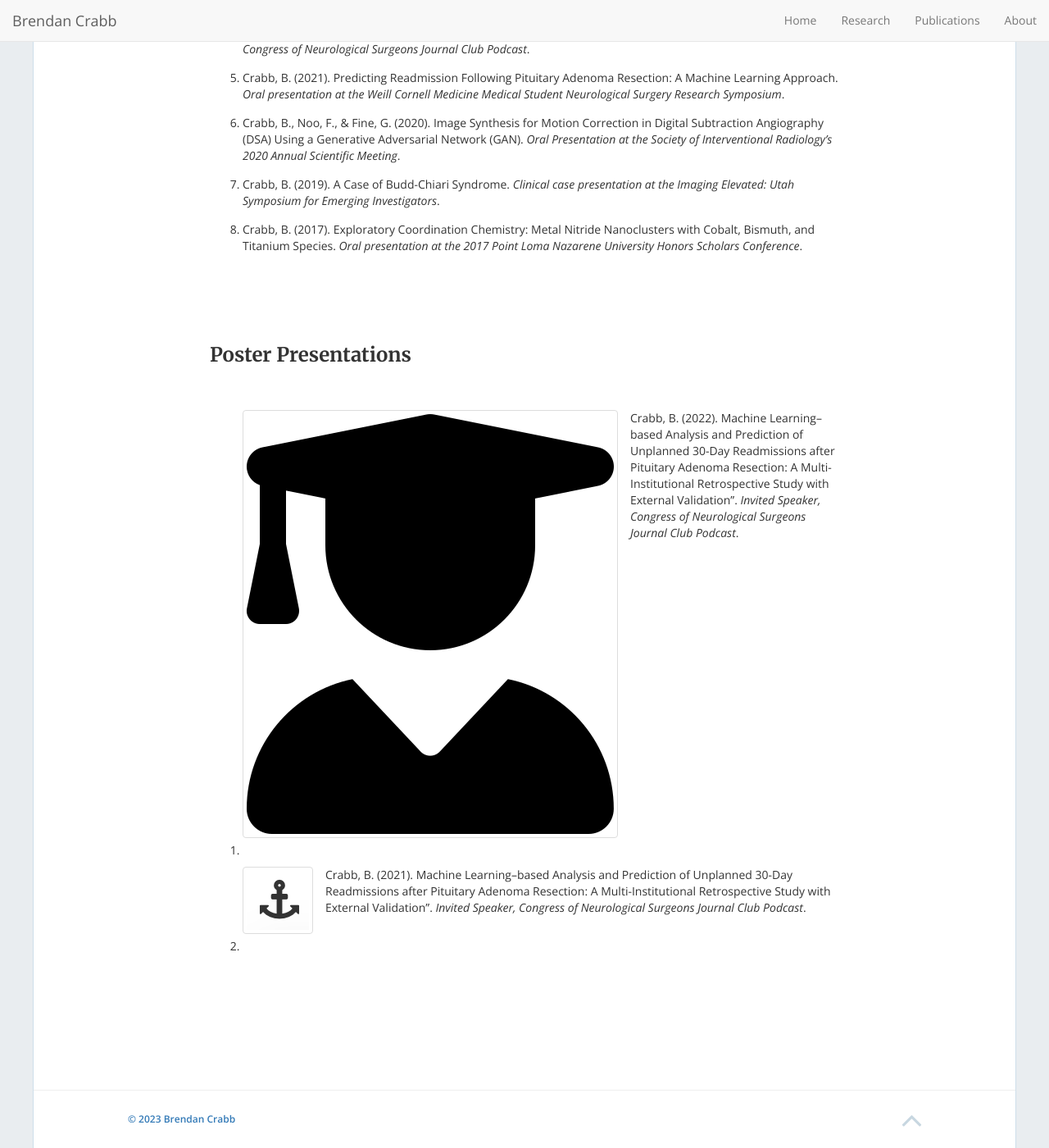
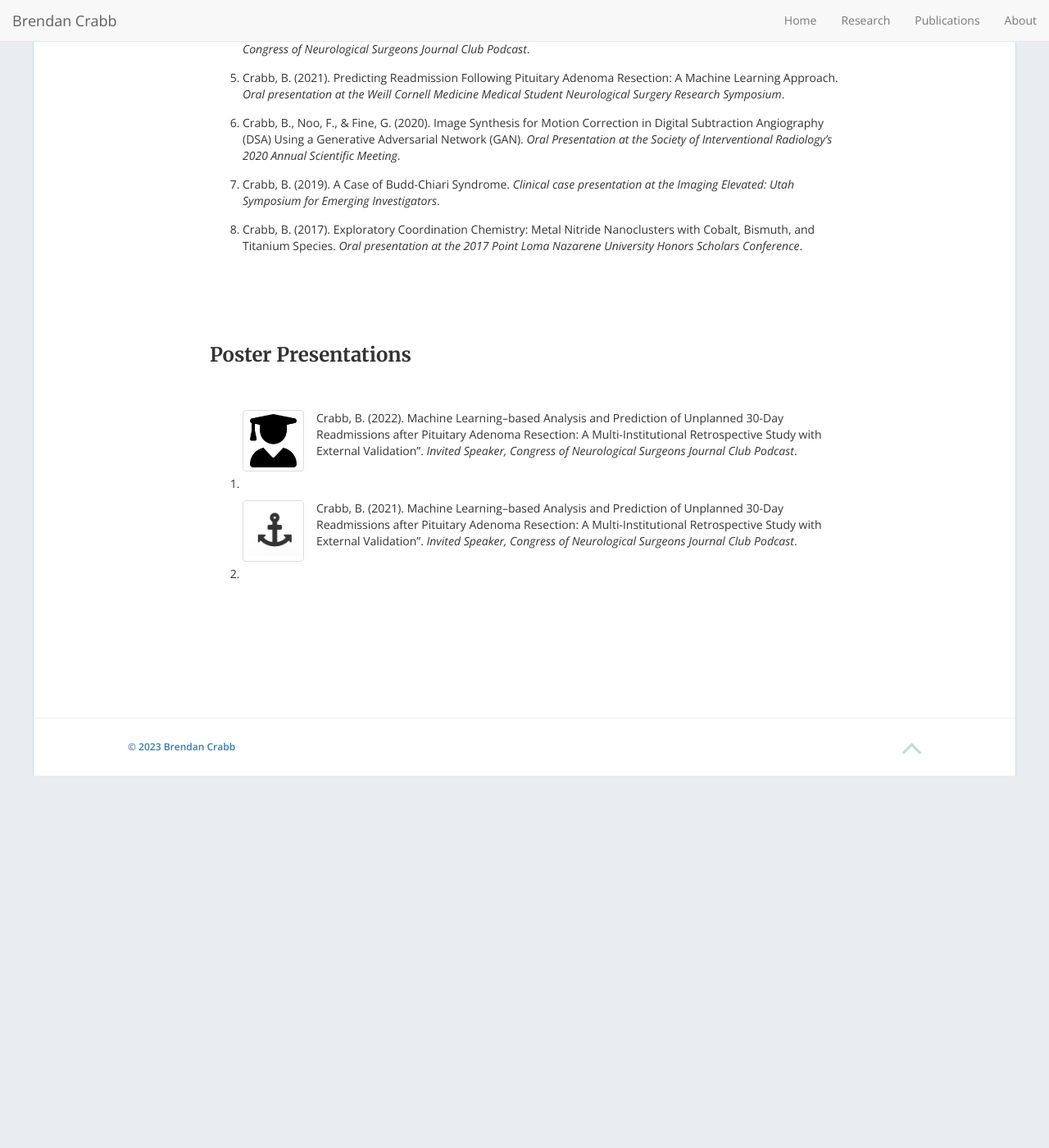
Before and after one commit to btcrabb/portfolio, a Jekyll site: the page built from docs/publications.md, in a window 1280 px wide and 1400 px high, scrolled down 1506 px. Shown: the whole window at 82% size. Built offline with Jekyll 4.4.1, drawn with Linux system fonts in a browser that asks for light colours; nearby versions of some CDN libraries; after the commit the page ends 2452 px from its top, so only the background shows below that.

Commit message:
Update style.scss

```diff
--- a/docs/css/style.scss
+++ b/docs/css/style.scss
@@ -53,8 +53,8 @@ ol {
 }
 
 .thumbnail {
-    height: 100%;
-    width: auto;
+    height: 75px;
+    width: 75px;
     margin-right: 15px;
     object-fit: contain;
     @include bp-xsmall {
```
